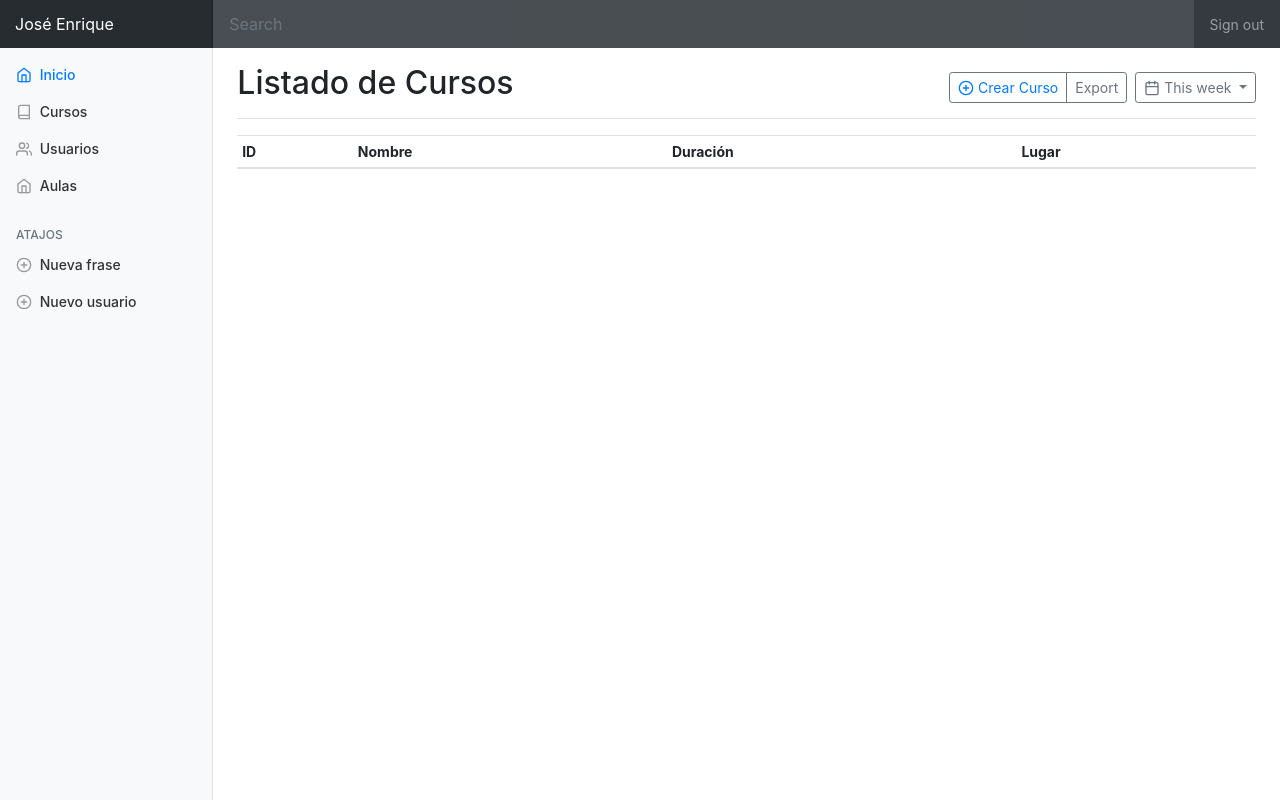
After one commit to juananruiz/inscripcion, a Symfony app: template templates/gestor/curso/listar.html.twig in a window 1280 px wide. The commit adds this page. Run offline with Twig, Linux system fonts and the light colour scheme; the template is opened without the code that fills it, so the values that code supplies are empty; some libraries are stand-ins or nearby versions.

Commit message:
Creación y listado de cursos

```diff
--- /dev/null
+++ b/templates/gestor/curso/listar.html.twig
@@ -0,0 +1,44 @@
+{% extends 'gestor/layout_dashboard.html.twig' %}
+{% set titulo = 'Listado de Cursos' %}
+
+
+{% block contenido %}
+    <div class="d-flex justify-content-between flex-wrap flex-md-nowrap align-items-center pb-2 mb-3 border-bottom">
+        <h1 class="h2">{{ titulo }}</h1>
+        <div class="btn-toolbar mb-2 mb-md-0">
+            <div class="btn-group mr-2">
+                <button class="btn btn-sm btn-outline-secondary"><a  href="{{ path('gestor_curso_crear') }}"><span
+                                data-feather="plus-circle"></span> Crear Curso</a></button>
+                <button class="btn btn-sm btn-outline-secondary">Export</button>
+            </div>
+            <button class="btn btn-sm btn-outline-secondary dropdown-toggle">
+                <span data-feather="calendar"></span>
+                This week
+            </button>
+        </div>
+    </div>
+
+    <div class="table-responsive">
+        <table class="table table-striped table-sm">
+            <thead>
+            <tr>
+                <th>ID</th>
+                <th>Nombre</th>
+                <th>Duración</th>
+                <th>Lugar</th>
+            </tr>
+            </thead>
+            <tbody>
+            {% for curso in cursos %}
+                <tr>
+                    <td><a class="badge badge-primary" href="{{ path('gestor_curso_editar', {'id': curso.id}) }}" >{{ curso.id }}</a></td>
+                    <td>{{ curso.nombre }}</td>
+                    <td>{{ curso.horas }}</td>
+                    <td>{{ curso.lugar }}</td>
+                    <td><a href="{{ path('gestor_curso_borrar', {'id': curso.id}) }}"><span data-feather="trash"></span></a></td>
+                </tr>
+            {% endfor %}
+            </tbody>
+        </table>
+    </div>
+{% endblock %}
--- a/templates/gestor/layout_dashboard.html.twig
+++ b/templates/gestor/layout_dashboard.html.twig
@@ -30,7 +30,7 @@
             <div class="sidebar-sticky">
                 <ul class="nav flex-column">
                     <li class="nav-item">
-                        <a class="nav-link active" href="{{ path('admin_inicio') }}">
+                        <a class="nav-link active" href="{{ path('gestor_inicio') }}">
                             <span data-feather="home"></span>
                             Inicio <span class="sr-only">(current)</span>
                         </a>
```
Also changed, not shown: src/Controller/Gestor/CursoController.php (+51 -5 lines), src/Controller/Gestor/PersonaController.php (+11 -0 lines), src/Repository/CursoRepository.php (+22 -0 lines), templates/gestor/curso/crear.html.twig (+11 -3 lines).
